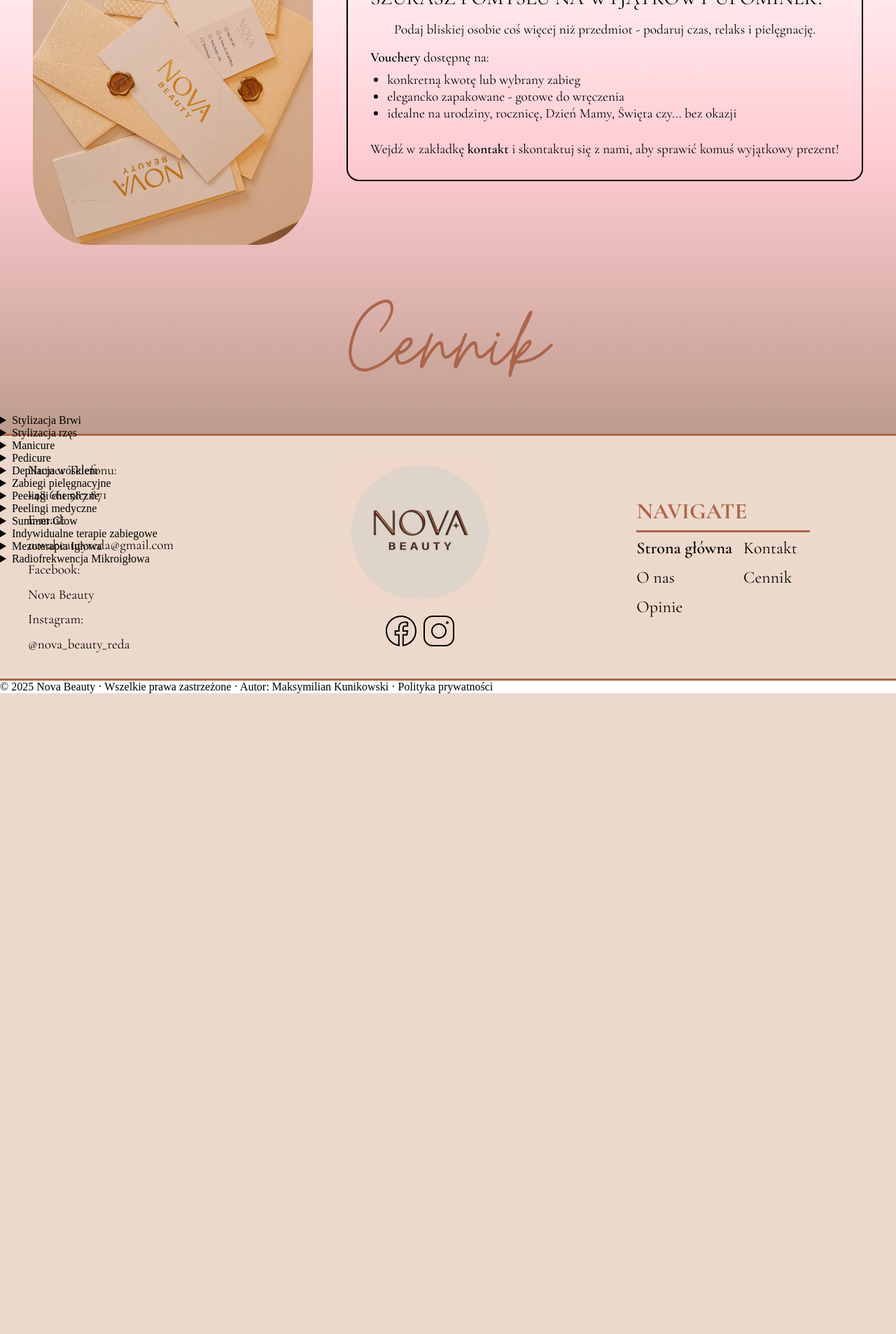
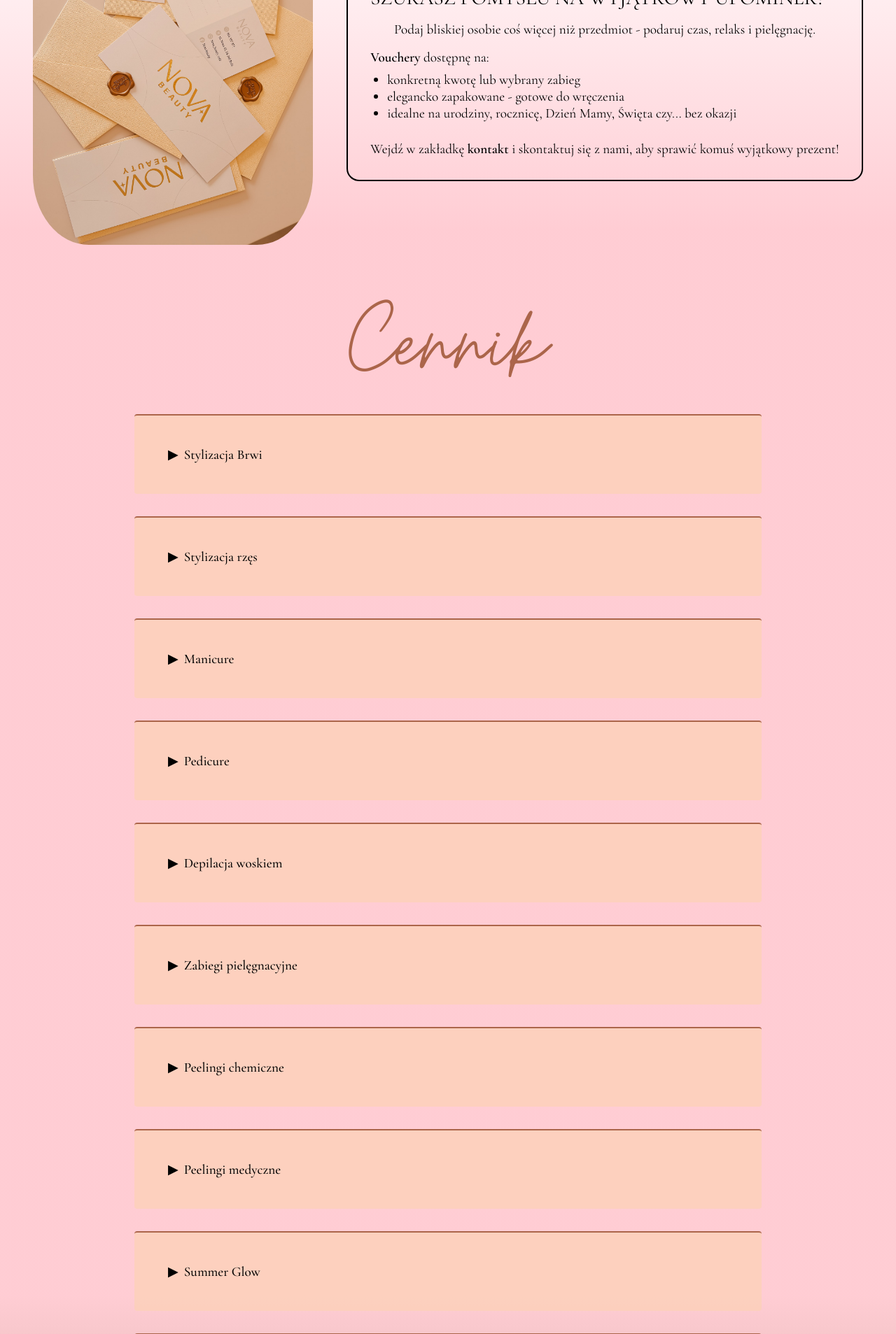
Before and after one commit to MaxiPerejra/Beauty-Website-, a PHP site: page /cennik.html in a window 1280 px wide. Shown: the part 420-2327 px from the top of the page at 70% size. Before the commit the page ends 1411 px from the top, so only its background shows below. Run offline with PHP 8.4, Linux system fonts and the light colour scheme; some web fonts are replaced.

Commit message:
Update cennik.css

```diff
--- a/cennik.css
+++ b/cennik.css
@@ -3,8 +3,11 @@
         180deg,
         rgb(255, 255, 255),
         rgba(255, 138, 154, 0.43),
+        rgba(255, 138, 154, 0.43),
+        rgba(255, 138, 154, 0.43),
+        rgba(255, 138, 154, 0.43),
         rgb(189, 156, 140));
-    height: 100vh;
+    padding-bottom: 2rem;
 }
 
 .container-cennik {
@@ -67,10 +70,86 @@
     font-family: "Moontime", serif;
     text-align: center;
     margin-top: 1rem;
-    color: rgb(171, 101, 74);;
+    color: rgb(171, 101, 74);
 }
 
+details {
+    border-top: 2px solid rgb(171, 101, 74);
+    border-radius: 4px;
+    margin-bottom: 1rem;
+    overflow: hidden;
+    background-color: rgba(252, 210, 181, 0.687);
+    padding: 2rem;
+    width: 70%;
+}
+summary {
+    list-style: none;
+    cursor: pointer;
+    padding: 0.75rem 1rem;
+    display: flex;
+    align-items: center;
+    position: relative;
+    font-size: 1.2rem;
+    font-weight: 500;
+}
+summary::before {
+    content: "▶";
+   /* content: "🌸"; */
+    display: inline-block;
+    margin-right: 0.5rem;
+    transition: transform 0.2s ease;
+}
+details[open] > summary::before {
+    transform: rotate(90deg);
+}
+.cena {
+    display: flex;
+    flex-direction: column;
+    align-items: center;
+    justify-content: center;
+    gap: 1rem;
+    font-size: 1.2rem;
+    font-family: "Cormorant Garamond", serif;
+    width: 100%;
+}
+.price-list {
+    margin: 0;
+    padding: 0 1rem 1rem;
+    list-style: none;
+}
+.price-list li {
+    display: flex;
+    justify-content: space-between;
+    padding: 0.5rem 0;
+    border-bottom: 1px solid #d8b3a4;
+}
+.price-list li:last-child {
+    border-bottom: none;
+}
+.price-list span:first-child {
+    font-size: 1.5rem;
+}
+.price-list span.price {
 
+    font-weight: 600;
+}
+
+.prawa-autorskie2 {
+    background: rgb(189, 156, 140);
+    padding: 0.5rem 0;
+}
+.prawa-autorskie2 p {
+    margin: 0;
+    text-align: center;
+    font-family: "Cormorant Garamond", serif;
+    font-size: 1rem;
+    color: #5a4a3a;
+    line-height: 1.4;
+}
+.prawa-autorskie2 a {
+    color: inherit;
+    text-decoration: none;
+}
 
 
 .cormorant-garamond-400 {
```
